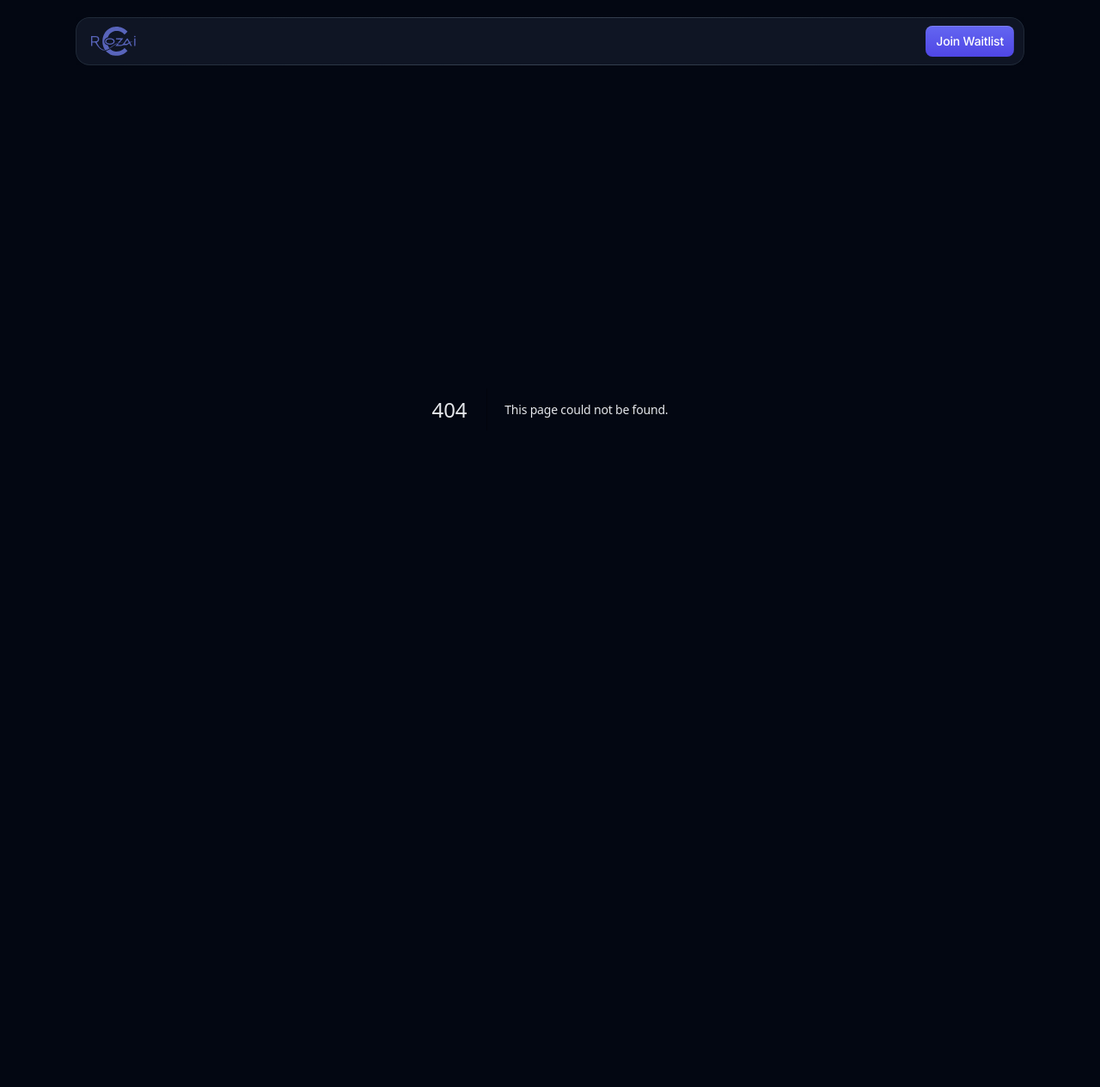
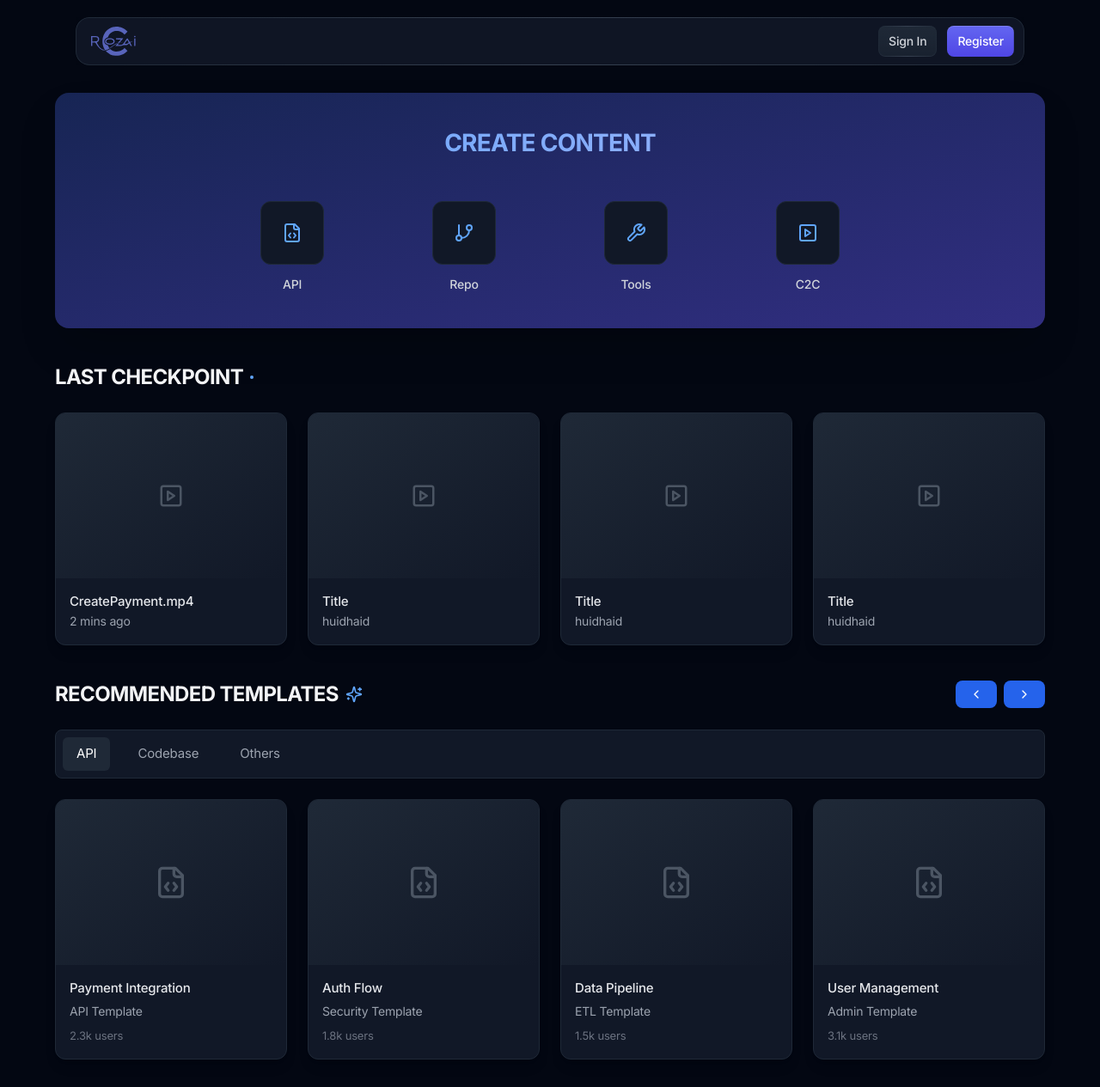
Before and after one commit to fromzerohq/crozai-ui, a Next.js app: page /GTCCreator in a window 1280 px wide. Before the commit this address had no page. Shown: the whole page at 86% size. Before the commit the page ends 876 px from the top, so only its background shows below. Built offline with nearby package versions, Linux system fonts and the light colour scheme.

Commit message:
added gtc content creation page

```diff
--- /dev/null
+++ b/app/(main)/GTCCreator/page.tsx
@@ -0,0 +1,174 @@
+"use client"
+import React, { useState } from 'react';
+import { FileCode, GitBranch, WrenchIcon, PlaySquare, Search, ChevronLeft, ChevronRight, Sparkles } from 'lucide-react';
+
+// Card Component
+const Card = ({ children, className }) => (
+  <div className={`rounded-xl shadow-lg bg-gray-900 border border-gray-800 overflow-hidden ${className}`}>
+    {children}
+  </div>
+);
+
+// CardContent Component
+const CardContent = ({ children, className }) => (
+  <div className={`p-4 ${className}`}>
+    {children}
+  </div>
+);
+
+// Button Component
+const Button = ({ children, onClick, className }) => (
+  <button
+    onClick={onClick}
+    className={`px-4 py-2 rounded-lg bg-blue-600 hover:bg-blue-500 transition duration-300 text-white ${className}`}
+  >
+    {children}
+  </button>
+);
+
+// Tabs Components
+const Tabs = ({ children }) => (
+  <div className="mt-6">{children}</div>
+);
+
+const TabsList = ({ children }) => (
+  <div className="flex space-x-4 bg-gray-900 border border-gray-800 rounded-lg p-2">
+    {children}
+  </div>
+);
+
+const TabsTrigger = ({ children, active, onClick }) => (
+  <button
+    className={`px-4 py-2 rounded-md transition-colors duration-300 ${active ? 'bg-gray-800 text-white' : 'text-gray-400'}`}
+    onClick={onClick}
+  >
+    {children}
+  </button>
+);
+
+// Input Component
+const Input = ({ placeholder, className }) => (
+  <input
+    type="text"
+    placeholder={placeholder}
+    className={`w-full bg-gray-900 border border-gray-800 text-gray-200 py-2 px-4 rounded-md focus:outline-none focus:border-blue-500 transition duration-300 ${className}`}
+  />
+);
+
+const GTCCreator = () => {
+  const templates = [
+    { title: "Payment Integration", category: "API Template", users: "2.3k users" },
+    { title: "Auth Flow", category: "Security Template", users: "1.8k users" },
+    { title: "Data Pipeline", category: "ETL Template", users: "1.5k users" },
+    { title: "User Management", category: "Admin Template", users: "3.1k users" }
+  ];
+
+  const [activeTab, setActiveTab] = useState("all");
+
+  return (
+    <div className="min-h-screen bg-gray-950 text-gray-100 p-8">
+      <div className="max-w-6xl mx-auto space-y-10">
+        {/* Create New GTC Section */}
+        <div className="bg-gradient-to-br from-blue-950 to-indigo-900 p-10 rounded-2xl shadow-2xl">
+          <h1 className="text-3xl font-bold text-center mb-12 bg-clip-text text-transparent bg-gradient-to-r from-blue-400 to-indigo-300">
+            CREATE CONTENT
+          </h1>
+
+          <div className="grid grid-cols-4 gap-8 max-w-3xl mx-auto">
+            {[
+              { icon: <FileCode size={24} />, label: "API" },
+              { icon: <GitBranch size={24} />, label: "Repo" },
+              { icon: <WrenchIcon size={24} />, label: "Tools" },
+              { icon: <PlaySquare size={24} />, label: "C2C" }
+            ].map((item, index) => (
+              <div key={index} className="group cursor-pointer">
+                <div className="flex flex-col items-center space-y-3">
+                  <div className="p-6 bg-gray-900 rounded-xl border border-gray-800 transition-all duration-300
+                                  group-hover:bg-gray-800 group-hover:border-blue-500 group-hover:shadow-lg
+                                  group-hover:shadow-blue-500/20">
+                    <div className="text-blue-400 group-hover:text-blue-300 transition-colors">
+                      {item.icon}
+                    </div>
+                  </div>
+                  <span className="text-sm font-medium text-gray-300 group-hover:text-blue-400 transition-colors">
+                    {item.label}
+                  </span>
+                </div>
+              </div>
+            ))}
+          </div>
+        </div>
+
+        {/* Last Checkpoint Section */}
+        <div className="space-y-6">
+          <div className="flex items-center space-x-2">
+            <h2 className="text-2xl font-bold text-gray-100">LAST CHECKPOINT</h2>
+            <div className="h-1 w-1 rounded-full bg-blue-400"></div>
+          </div>
+
+          <div className="grid grid-cols-4 gap-6">
+            {[1, 2, 3, 4].map((item) => (
+              <Card key={item} className="group hover:border-blue-500/50 transition-all duration-300">
+                <div className="bg-gradient-to-br from-gray-800 to-gray-900 h-48 flex items-center justify-center">
+                  <PlaySquare size={30} className="text-gray-600 group-hover:text-blue-400 transition-colors" />
+                </div>
+                <CardContent>
+                  <h3 className="font-medium text-gray-200">{item === 1 ? 'CreatePayment.mp4' : 'Title'}</h3>
+                  <p className="text-sm text-gray-400">{item === 1 ? '2 mins ago' : 'huidhaid'}</p>
+                </CardContent>
+              </Card>
+            ))}
+          </div>
+        </div>
+
+        {/* Recommended Templates Section */}
+        <div className="space-y-6">
+          <div className="flex justify-between items-center">
+            <div className="flex items-center space-x-2">
+              <h2 className="text-2xl font-bold text-gray-100">RECOMMENDED TEMPLATES</h2>
+              <Sparkles size={20} className="text-blue-400" />
+            </div>
+            <div className="flex gap-2">
+              <Button className="hover:bg-gray-800">
+                <ChevronLeft className="h-4 w-4" />
+              </Button>
+              <Button className="hover:bg-gray-800">
+                <ChevronRight className="h-4 w-4" />
+              </Button>
+            </div>
+
+          </div>
+
+          <Tabs>
+            <TabsList>
+              <TabsTrigger active={activeTab === 'all'} onClick={() => setActiveTab('all')}>API</TabsTrigger>
+              <TabsTrigger active={activeTab === 'popular'} onClick={() => setActiveTab('popular')}>Codebase</TabsTrigger>
+              <TabsTrigger active={activeTab === 'recent'} onClick={() => setActiveTab('recent')}>Others</TabsTrigger>
+            </TabsList>
+          </Tabs>
+
+          <div className="grid grid-cols-4 gap-6">
+            {templates.map((template, index) => (
+              <Card key={index} className="group hover:border-blue-500/50 transition-all duration-300">
+                <div className="bg-gradient-to-br from-gray-800 to-gray-900 h-48 flex items-center justify-center">
+                  <FileCode size={40} className="text-gray-600 group-hover:text-blue-400 transition-colors" />
+                </div>
+                <CardContent>
+                  <h3 className="font-medium text-gray-200 group-hover:text-blue-400 transition-colors">{template.title}</h3>
+                  <p className="text-sm text-gray-400 mt-1">{template.category}</p>
+                  <p className="text-xs text-gray-500 mt-2">{template.users}</p>
+                </CardContent>
+              </Card>
+            ))}
+          </div>
+
+
+        </div>
+
+
+      </div>
+    </div>
+  );
+};
+
+export default GTCCreator;
--- /dev/null
+++ b/app/(main)/dashboard/page.tsx
@@ -0,0 +1,9 @@
+import React from 'react'
+
+const Dashboard = () => {
+  return (
+    <div>Welcome to dashboard</div>
+  )
+}
+
+export default Dashboard
--- a/components/ui/header.tsx
+++ b/components/ui/header.tsx
@@ -15,20 +15,20 @@ export default function Header() {
 
           {/* Desktop sign in links */}
           <ul className="flex flex-1 items-center justify-end gap-3">
-            {/* <li>
+            <li>
               <Link
                 href="/signin"
                 className="btn-sm relative bg-gradient-to-b from-gray-800 to-gray-800/60 bg-[length:100%_100%] bg-[bottom] py-[5px] text-gray-300 before:pointer-events-none before:absolute before:inset-0 before:rounded-[inherit] before:border before:border-transparent before:[background:linear-gradient(to_right,theme(colors.gray.800),theme(colors.gray.700),theme(colors.gray.800))_border-box] before:[mask-composite:exclude_!important] before:[mask:linear-gradient(white_0_0)_padding-box,_linear-gradient(white_0_0)] hover:bg-[length:100%_150%]"
               >
                 Sign In
               </Link>
-            </li> */}
+            </li>
             <li>
               <Link
                 href="/signup"
                 className="btn-sm bg-gradient-to-t from-indigo-600 to-indigo-500 bg-[length:100%_100%] bg-[bottom] py-[5px] text-white shadow-[inset_0px_1px_0px_0px_theme(colors.white/.16)] hover:bg-[length:100%_150%]"
               >
-                Join Waitlist
+                Register
               </Link>
             </li>
           </ul>
--- a/tailwind.config.js
+++ b/tailwind.config.js
@@ -4,6 +4,7 @@ module.exports = {
     "./app/**/*.{js,ts,jsx,tsx}",
     "./pages/**/*.{js,ts,jsx,tsx}",
     "./components/**/*.{js,ts,jsx,tsx}",
+    './node_modules/@shadcn/ui/dist/**/*.{js,ts,jsx,tsx}', // Add this if using shadcn from node_modules
   ],
   theme: {
     extend: {
```
Also changed, not shown: package.json (+4 -3 lines), 1 other file (tests, documents, lock files or other folders).
